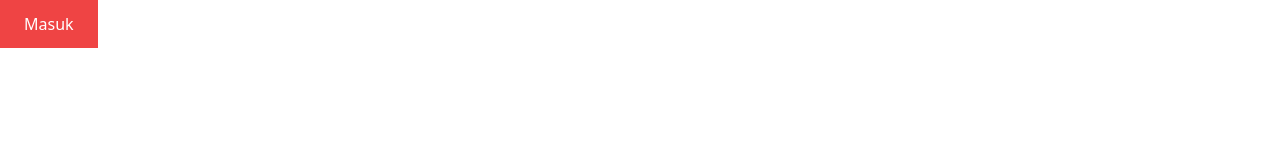
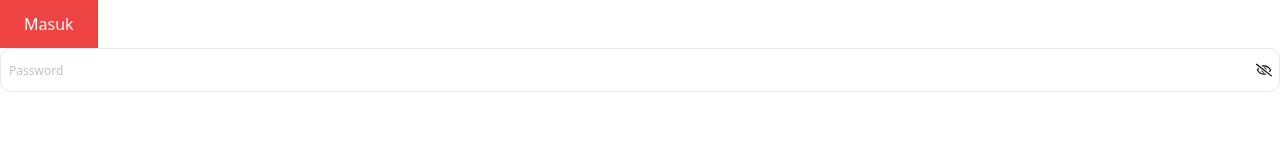
Before and after one commit to wahyunup/suarakunfc, a Next.js app: page / in a window 1280 px wide. Shown: the top 160 px of the page. Built offline with nearby package versions, Linux system fonts and the light colour scheme.

Commit message:
feat (components): add input components, add package: react-icons

```diff
--- a/package.json
+++ b/package.json
@@ -10,9 +10,10 @@
   },
   "dependencies": {
     "clsx": "^2.1.1",
-    "next": "15.1.2",
+    "next": "^15.1.2",
     "react": "^19.0.0",
-    "react-dom": "^19.0.0"
+    "react-dom": "^19.0.0",
+    "react-icons": "^5.4.0"
   },
   "devDependencies": {
     "@eslint/eslintrc": "^3",
--- a/src/app/page.tsx
+++ b/src/app/page.tsx
@@ -1,8 +1,16 @@
 import Button from "@/components/Button/Button";
+import Input from "@/components/Input/Input";
 export default function Home() {
   return (
     <>
-    <Button className={'p-4'} background="secondary">Masuk</Button>
+      <Button className={"p-4"} background="secondary" size="medium">
+        Masuk
+      </Button>
+      <Input
+        name="password"
+        type="password"
+        placeholder="Password"
+      />
     </>
   );
 }
--- /dev/null
+++ b/src/components/Input/Input.tsx
@@ -0,0 +1,46 @@
+"use client";
+
+import { useState } from "react";
+import { InputProps } from "../@types/types";
+import { FaRegEyeSlash, FaRegEye } from "react-icons/fa";
+
+const Input = ({
+  name,
+  placeholder,
+  type,
+  className,
+  onChange,
+}: InputProps) => {
+  const [isPasswordVisible, setIsPasswordVisible] = useState(false);
+
+  const handleShowPassword = () => {
+    setIsPasswordVisible((prev) => !prev);
+  };
+
+  return (
+    <div className="relative">
+      <input
+        type={isPasswordVisible ? "text" : type}
+        name={name}
+        placeholder={placeholder}
+        onChange={onChange}
+        className={`bg-input__primary rounded-input__radius w-full border-input__primary border h-[44px] text-font__placeholder px-2 outline-none placeholder:text-placeholder ${className}`}
+      />
+
+      {type === "password" && (
+        <span
+          className="absolute right-2 top-1/2 -translate-y-1/2 cursor-pointer"
+          onClick={handleShowPassword}
+        >
+          {isPasswordVisible ? (
+            <FaRegEye className="text-black" />
+          ) : (
+            <FaRegEyeSlash className="text-black" />
+          )}
+        </span>
+      )}
+    </div>
+  );
+};
+
+export default Input;
--- a/tailwind.config.ts
+++ b/tailwind.config.ts
@@ -1,4 +1,3 @@
-import { text } from "stream/consumers";
 import type { Config } from "tailwindcss";
 
 export default {
@@ -12,11 +11,21 @@ export default {
       colors: {
         primary: "#345FCB",
         secondary: "#DF3434",
+        placeholder: "#C2C2C2"
       },
       fontSize: {
         heading1: "100px",
+        font__placeholder: "12px"
       },
-
+      backgroundColor: {
+        input__primary: "#FFFFFF",
+      },
+      borderRadius: {
+        input__radius: "10px",
+      },
+      borderColor: {
+        input__primary: "#E8E8E8",
+      },
     },
   },
   plugins: [],
```
Also changed, not shown: src/components/@types/types.d.ts (+13 -0 lines), 1 other file (tests, documents, lock files or other folders).
